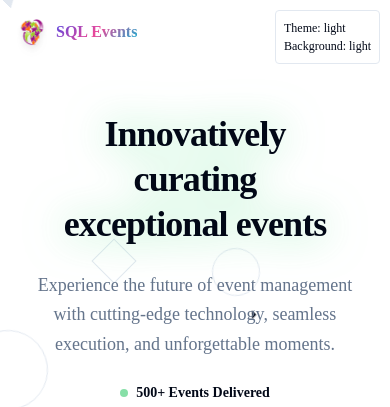
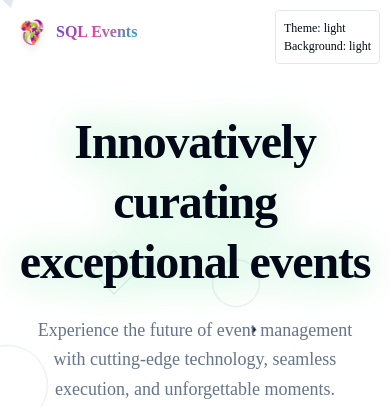
Before and after one commit to kolexstrings/sql-events, a Next.js app: page / in a window 390 px wide. Shown: the top 407 px of the page. Built offline with nearby package versions, Linux system fonts and the light colour scheme.

Commit message:
feat: increase hero text size

```diff
--- a/src/app/components/Hero.tsx
+++ b/src/app/components/Hero.tsx
@@ -176,7 +176,7 @@ export default function Hero() {
         <div className="pt-28 sm:pt-32 md:pt-36 lg:pt-44 xl:pt-48">
           {/* Headline Section */}
           <div className="text-center mb-12 sm:mb-16 md:mb-20">
-            <h1 className="text-4xl sm:text-5xl md:text-6xl lg:text-7xl xl:text-8xl 2xl:text-9xl font-bold text-foreground mb-6 sm:mb-8 leading-tight tracking-tight drop-shadow-[0_0_20px_rgba(74,222,128,0.6)]">
+            <h1 className="text-5xl sm:text-5xl md:text-6xl lg:text-7xl xl:text-8xl 2xl:text-9xl font-bold text-foreground mb-6 sm:mb-8 leading-tight tracking-tight drop-shadow-[0_0_20px_rgba(74,222,128,0.6)]">
               <span className="block">Innovatively</span>
               <span className="block">curating</span>
               <span className="block">exceptional events</span>
```
